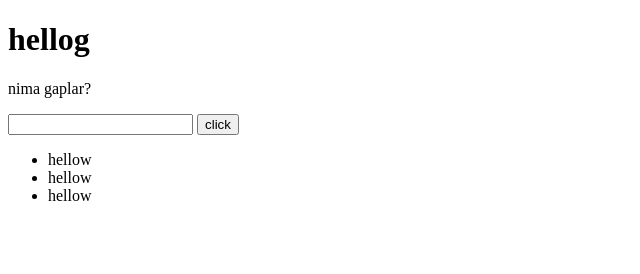
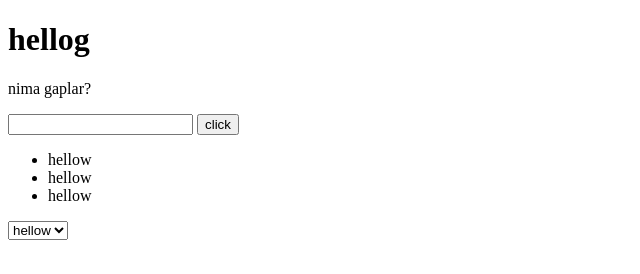
Before and after one commit to Otabek1990/git-tutor, a plain HTML site: page index.html in a window 1280 px wide. Shown: the whole page, without its empty margins (0-640 px from the left). Drawn offline with Linux system fonts and the light colour scheme.

Commit message:
select added to html

```diff
--- a/index.html
+++ b/index.html
@@ -16,5 +16,13 @@
         <li>hellow</li>
         <li>hellow</li>
     </ul>
+    <select name="" id="">
+        <option value="">
+            hellow
+        </option>
+        <option value="">
+            hellow
+        </option>
+    </select>
 </body>
 </html>
```
